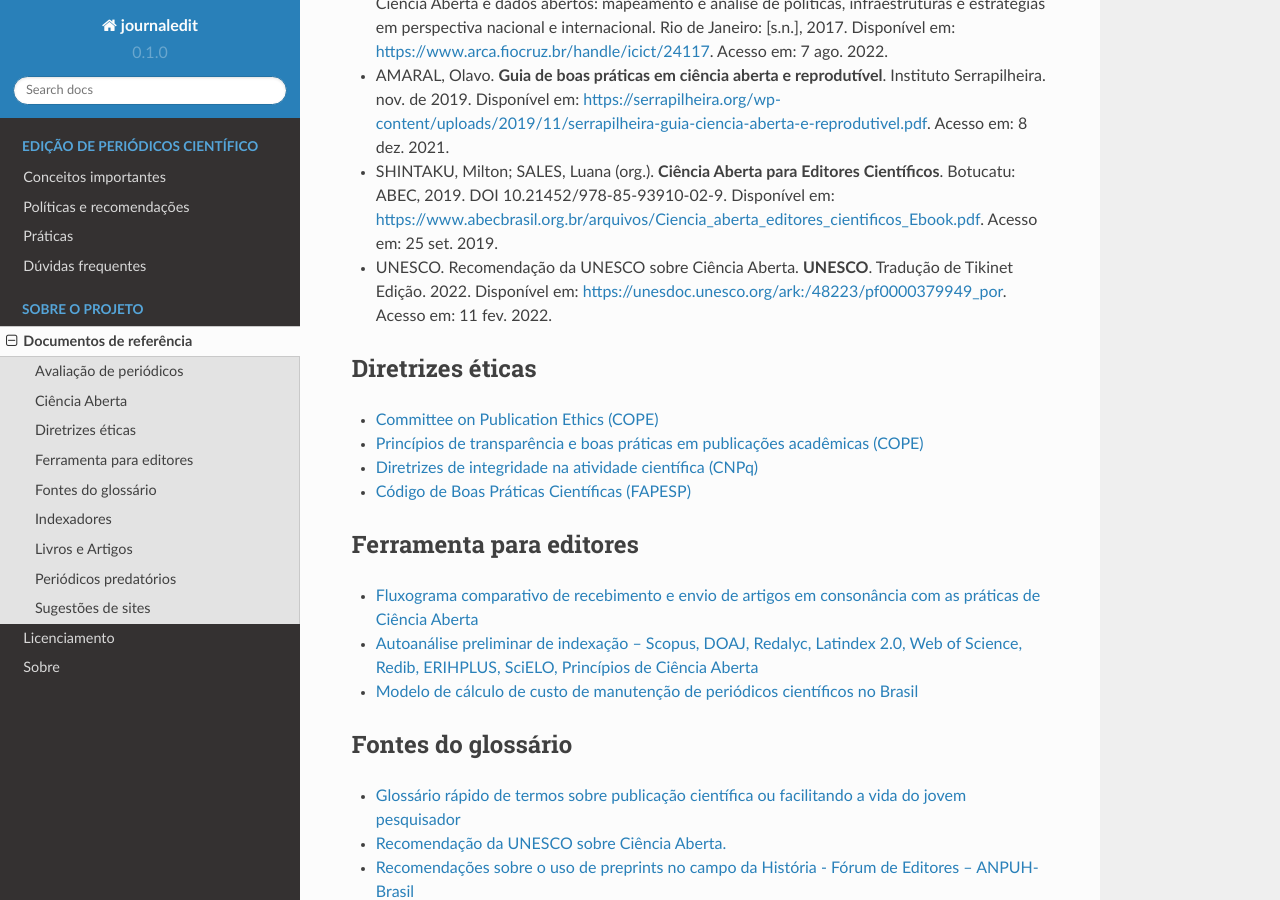
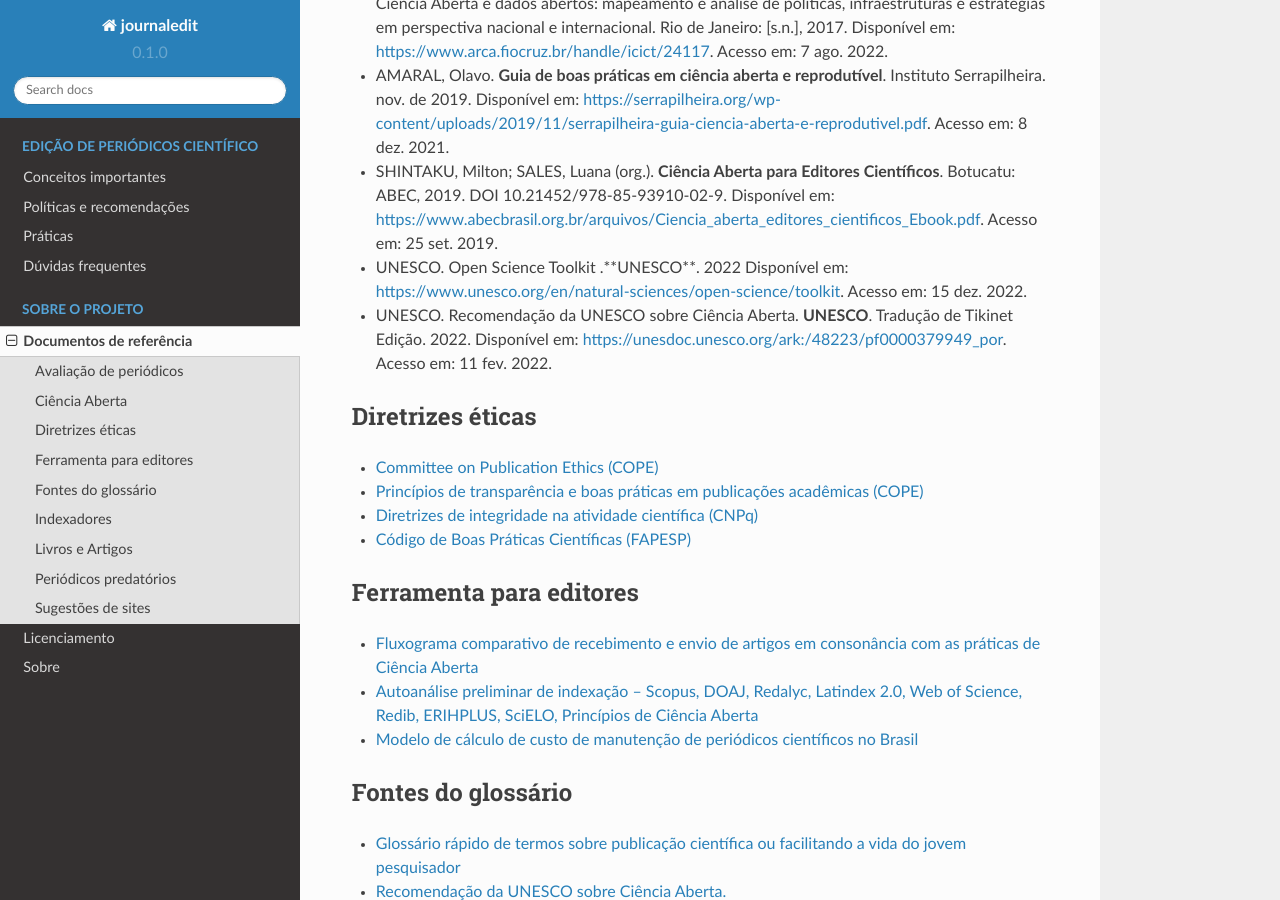
Before and after one commit to marcosesousa/journaledit, a Sphinx documentation site: the page built from docs/source/docs.rst, in a window 1280 px wide and 900 px high, scrolled down 524 px. Built offline with Sphinx 7.4.7 and the Read the Docs theme 2.0.0, drawn with Linux system fonts in a browser that asks for light colours.

Commit message:
Update docs.rst

```diff
--- a/docs/source/docs.rst
+++ b/docs/source/docs.rst
@@ -16,6 +16,7 @@ Ciência Aberta
 * ALMEIDA, Bethânia de Araújo; SANTOS, Paula Xavier dos; HENNING, Patricia. **Livro Verde**: Ciência Aberta e dados abertos: mapeamento e análise de políticas, infraestruturas e estratégias em perspectiva nacional e internacional. Rio de Janeiro: [s.n.], 2017. Disponível em: https://www.arca.fiocruz.br/handle/icict/24117. Acesso em: 7 ago. 2022.
 * AMARAL, Olavo. **Guia de boas práticas em ciência aberta e reprodutível**. Instituto Serrapilheira. nov. de 2019. Disponível em: https://serrapilheira.org/wp-content/uploads/2019/11/serrapilheira-guia-ciencia-aberta-e-reprodutivel.pdf. Acesso em: 8 dez. 2021.
 * SHINTAKU, Milton; SALES, Luana (org.). **Ciência Aberta para Editores Científicos**. Botucatu: ABEC, 2019. DOI 10.21452/978-85-93910-02-9. Disponível em: https://www.abecbrasil.org.br/arquivos/Ciencia_aberta_editores_cientificos_Ebook.pdf. Acesso em: 25 set. 2019.
+* UNESCO. Open Science Toolkit .**UNESCO**. 2022 Disponível em: https://www.unesco.org/en/natural-sciences/open-science/toolkit. Acesso em: 15 dez. 2022.
 * UNESCO. Recomendação da UNESCO sobre Ciência Aberta. **UNESCO**. Tradução de Tikinet Edição. 2022. Disponível em: https://unesdoc.unesco.org/ark:/48223/pf0000379949_por. Acesso em: 11 fev. 2022.
 
 Diretrizes éticas
```
